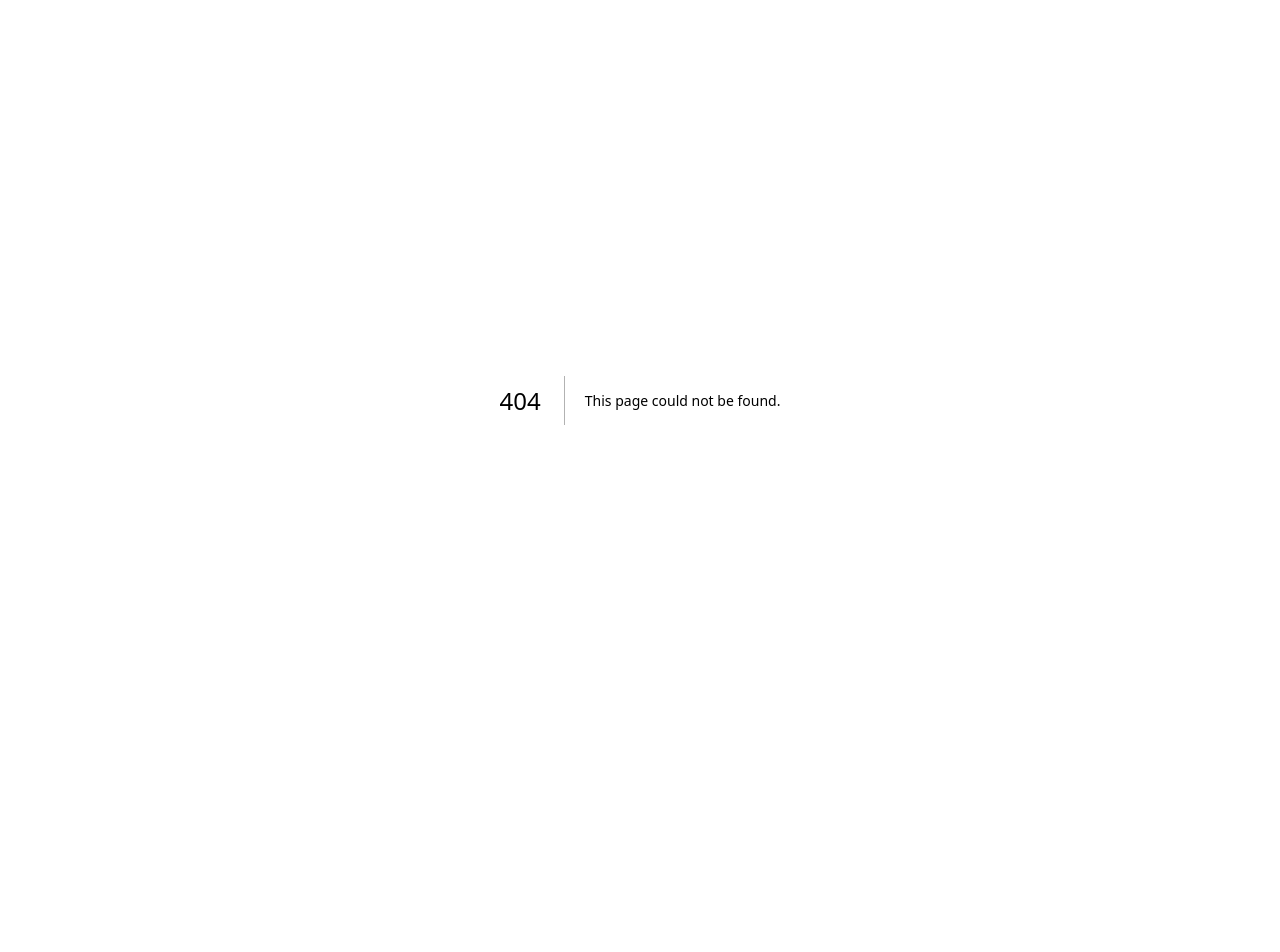
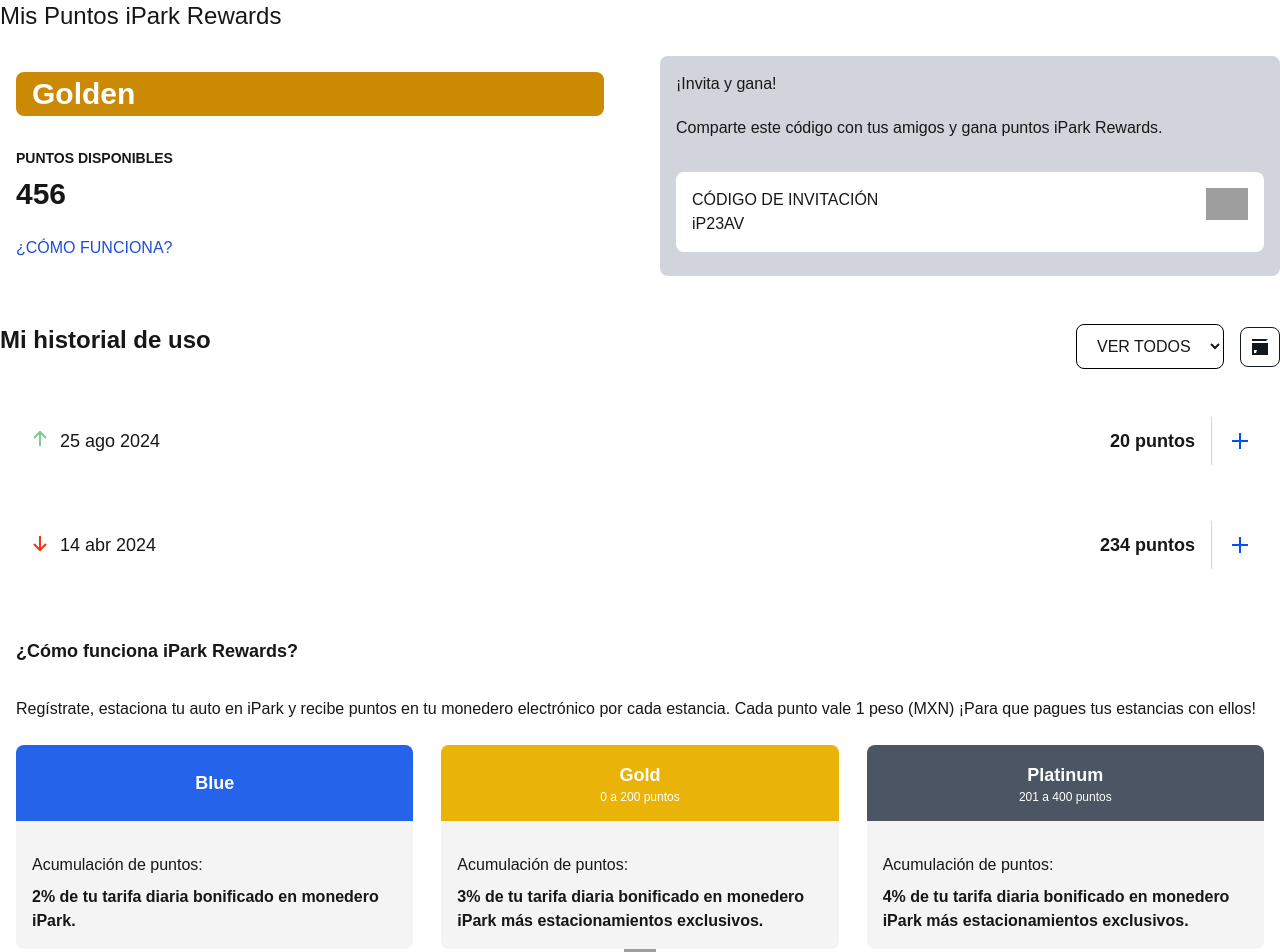
Before and after one commit to LuourdesAli/Trabajo, a Next.js app: page /reservas in a window 1280 px wide. Before the commit this address had no page. Shown: the top 952 px of the page. Before the commit the page ends 800 px from the top, so only its background shows below. Built offline with nearby package versions, Linux system fonts and the light colour scheme; grey boxes are pictures that could not be loaded.

Commit message:
Create reservas.tsx

```diff
--- /dev/null
+++ b/src/pages/reservas.tsx
@@ -0,0 +1,236 @@
+import Link from "next/link";
+import React from "react";
+import Image from "next/image";
+
+export default function Ejemplo() {
+  return (
+    <div className="">
+      <div className="flex justify-between items-center  mb-6">
+        <p className="font-medium text-2xl ">Mis Puntos iPark Rewards</p>
+      </div>
+      <div className="grid grid-cols-2 gap-10  mb-12">
+        <div className="col-span-1  bg-white px-4 rounded-lg ">
+          <div className="mt-4  ">
+            <p className="bg-yellow-600  px-4  py-1 rounded-lg font-bold  text-white text-3xl">
+              {" "}
+              Golden
+            </p>
+          </div>
+          <p className=" mt-8 font-bold text-sm">PUNTOS DISPONIBLES</p>
+          <p className=" mt-2 mb-6 font-bold text-3xl">456</p>
+          <div className="mb-4">
+            <Link href={"#"} className="text-blue-700">
+              ¿CÓMO FUNCIONA?
+            </Link>
+          </div>
+        </div>
+        <div className="col-span-1 bg-gray-300 px-4 rounded-lg">
+          <div className="mt-4 mb-8 ">
+            <p className=" mb-5 "> ¡Invita y gana!</p>
+            <p>
+              Comparte este código con tus amigos y gana puntos iPark Rewards.
+            </p>
+          </div>
+          <div className="bg-white ounded-lg py-4 pl-4 rounded-lg flex justify-between mb-6 ">
+            <div>
+              <p>CÓDIGO DE INVITACIÓN</p>
+              <p>iP23AV</p>
+            </div>
+            <div>
+              <button className="px-4">
+                <Image src="/icon.svg" alt="" width={42} height={42} />{" "}
+              </button>
+            </div>
+          </div>
+        </div>
+      </div>
+      <div>
+        <div className="flex justify-between">
+          <p className=" text-2xl font-bold"> Mi historial de uso </p>
+          <div className="flex justify-center  gap-4">
+            <select className="bg-transparent rounded-lg px-4 py-3 border border-black" name="" id="">
+              <option defaultValue="VER TODOS" value="">
+                VER TODOS
+              </option>
+              <option value="">1</option>
+              <option value="">2</option>
+            </select>
+            <button className="flex justify-center items-center">
+              {" "}
+              <svg
+                width="40"
+                height="40"
+                viewBox="0 0 40 40"
+                fill="none"
+                xmlns="http://www.w3.org/2000/svg"
+              >
+                <rect
+                  x="0.5"
+                  y="0.5"
+                  width="39"
+                  height="39"
+                  rx="7.5"
+                  stroke="#121820"
+                />
+                <path d="M12 12H28L26 14H12V12Z" fill="#121820" />
+                <path
+                  fill-rule="evenodd"
+                  clip-rule="evenodd"
+                  d="M28 16H12V28H28V16ZM17 23H14V26H16L17 23Z"
+                  fill="#121820"
+                />
+              </svg>
+            </button>
+          </div>
+        </div>
+        <div className=" flex justify-between items-center py-4 px-7 mb-6 mt-8 bg-white">
+          <p className="flex justify-center text-lg font-normal gap-2 ">
+            {" "}
+            <svg
+              width="24"
+              height="24"
+              viewBox="0 0 24 24"
+              fill="none"
+              xmlns="http://www.w3.org/2000/svg"
+            >
+              <path d="M12 5.5V19" stroke="#7ACD8F" stroke-width="2" />
+              <path d="M6 11L12 5L18 11" stroke="#7ACD8F" stroke-width="2" />
+            </svg>
+            25 ago 2024
+          </p>
+          <div>
+            <p className="flex justify-center items-center gap-4  text-lg font-bold">
+              20 puntos{" "}
+              <svg
+                width="1"
+                height="48"
+                viewBox="0 0 1 48"
+                fill="none"
+                xmlns="http://www.w3.org/2000/svg"
+              >
+                <rect width="1" height="48" fill="#D1D1D1" />
+              </svg>
+              <svg
+                width="24"
+                height="24"
+                viewBox="0 0 24 24"
+                fill="none"
+                xmlns="http://www.w3.org/2000/svg"
+              >
+                <path d="M12 4V20" stroke="#0051EE" stroke-width="2" />
+                <path d="M4 12H20" stroke="#0051EE" stroke-width="2" />
+              </svg>
+            </p>
+          </div>
+        </div>
+        <div className="flex justify-between py-4 px-7 bg-white items-center">
+          <p className="flex justify-center gap-2 text-lg font-normal">
+            {" "}
+            <svg
+              width="24"
+              height="24"
+              viewBox="0 0 24 24"
+              fill="none"
+              xmlns="http://www.w3.org/2000/svg"
+            >
+              <path d="M12 5V18" stroke="#F03719" stroke-width="2" />
+              <path d="M18 13L12 19L6 13" stroke="#F03719" stroke-width="2" />
+            </svg>
+            14 abr 2024
+          </p>
+          <div className="">
+            <p className="flex justify-center items-center gap-4  text-lg font-bold">
+              234 puntos{" "}
+              <svg
+                width="1"
+                height="48"
+                viewBox="0 0 1 48"
+                fill="none"
+                xmlns="http://www.w3.org/2000/svg"
+              >
+                <rect width="1" height="48" fill="#D1D1D1" />
+              </svg>
+              <svg
+                width="24"
+                height="24"
+                viewBox="0 0 24 24"
+                fill="none"
+                xmlns="http://www.w3.org/2000/svg"
+              >
+                <path d="M12 4V20" stroke="#0051EE" stroke-width="2" />
+                <path d="M4 12H20" stroke="#0051EE" stroke-width="2" />
+              </svg>
+            </p>
+          </div>
+        </div>
+      </div>
+
+      <div className="bg-white mt-9 pt-4 px-4">
+        <p className="text-lg font-bold">¿Cómo funciona iPark Rewards?</p>
+        <p className="text-base font-medium mt-8">
+          {" "}
+          Regístrate, estaciona tu auto en iPark y recibe puntos en tu monedero
+          electrónico por cada estancia. Cada punto vale 1 peso (MXN) ¡Para que
+          pagues tus estancias con ellos!
+        </p>
+        <div className="mt-6 flex justify-between gap-7">
+          <div className="flex-1 bg-[#f4f4f4] rounded-lg ">
+            <div className="bg-blue-600 text-white rounded-t-lg py-6 ">
+              <h3 className="text-lg font-bold text-center">Blue</h3>
+            </div>
+            <div className="p-4">
+              <p className="font-medium text-base mt-4">
+                Acumulación de puntos:
+              </p>
+              <p className="font-bold text-base mt-2">
+                2% de tu tarifa diaria bonificado en monedero iPark.
+              </p>
+            </div>
+          </div>
+          <div className="flex-1 bg-[#f4f4f4]  rounded-lg ">
+            <div className="bg-yellow-500 text-white pt-4 rounded-t-lg ">
+              <h3 className="text-lg font-bold text-center ">Gold</h3>
+              <p className="text-xs font-medium text-center  pb-4">
+                0 a 200 puntos
+              </p>
+            </div>
+            <div className="p-4">
+              <p className="font-medium text-base mt-4">
+                Acumulación de puntos:
+              </p>
+              <p className="font-bold text-base mt-2 ">
+                3% de tu tarifa diaria bonificado en monedero iPark más
+                estacionamientos exclusivos.
+              </p>
+            </div>
+          </div>
+          <div className="flex-1 bg-[#f4f4f4]  rounded-lg">
+            <div className="bg-gray-600 text-white rounded-t-lg">
+              <h3 className="text-center text-lg font-bold pt-4">Platinum</h3>
+              <p className="text-xs font-medium text-center pb-4">
+                201 a 400 puntos
+              </p>
+            </div>
+            <div className="p-4">
+              <p className="font-medium text-base mt-4">
+                Acumulación de puntos:
+              </p>
+              <p className="font-bold text-base mt-2">
+                4% de tu tarifa diaria bonificado en monedero iPark más
+                estacionamientos exclusivos.
+              </p>
+            </div>
+          </div>
+        </div>
+        <div className=" flex flex-col items-center  ">
+          <div className="flex items-center">
+            <Image src="/Frame-236.svg" alt="icon" width={32} height={42} />
+          </div>
+          <p className="text-xs font-medium text-center mt-1 mb-8">
+            Tú estás aquí
+          </p>
+        </div>
+      </div>
+    </div>
+  );
+}
```
